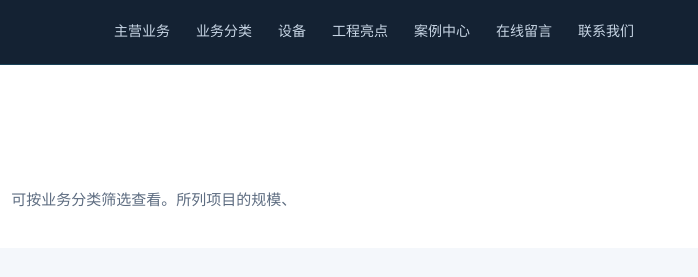
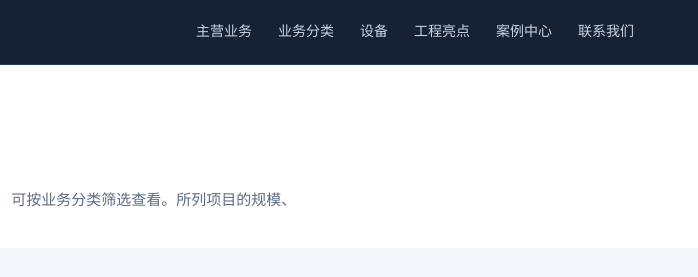
Before and after one commit to SumSelf/LightingProduction, a plain HTML site: page cases.html in a window 1280 px wide. Shown: the top 277 px of the page, 582-1280 px from the left. Drawn offline with Linux system fonts and the light colour scheme.

Commit message:
Update cases.html

```diff
--- a/cases.html
+++ b/cases.html
@@ -32,7 +32,6 @@
       <a href="index.html#products">设备</a>
       <a href="index.html#highlights">工程亮点</a>
       <a href="cases.html">案例中心</a>
-      <a href="#message">在线留言</a>
       <a href="index.html#contact">联系我们</a>
     </nav>
   </div>
```
